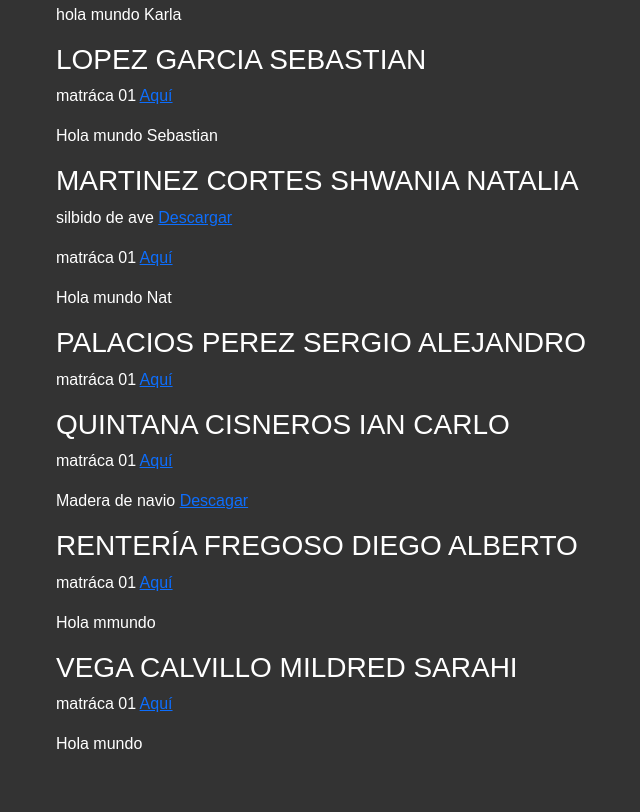
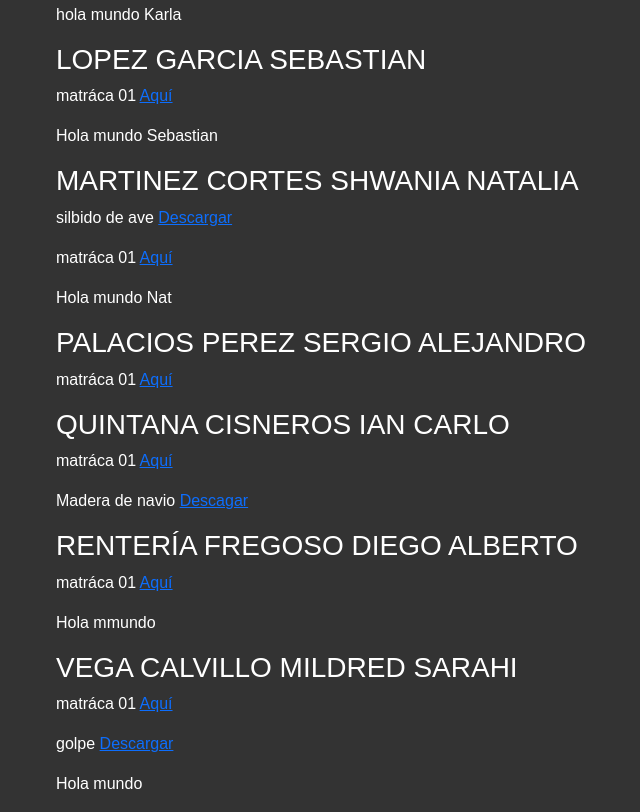
Before and after one commit to justgudegg/postproduccion, a plain HTML site: page html/audio02.html in a window 1280 px wide. Shown: the part 770-1582 px from the top of the page, without its empty margins (26-666 px from the left). Before the commit the page ends 1542 px from the top, so only its background shows below. Drawn offline with nearby package versions, Linux system fonts and the light colour scheme.

Commit message:
golpe bam

```diff
--- a/html/audio02.html
+++ b/html/audio02.html
@@ -51,6 +51,7 @@
                     <p>Hola mmundo</p>
                 <h3>VEGA CALVILLO MILDRED SARAHI</h3>
                 <p>matr&aacute;ca 01 <a href="./assets/matracaEditado01.wav">Aqu&iacute;</a>
+                <p>golpe <a href="./assets/bam.wav">Descargar</a></p>
                 <p>Hola mundo</p>
 
 
```
